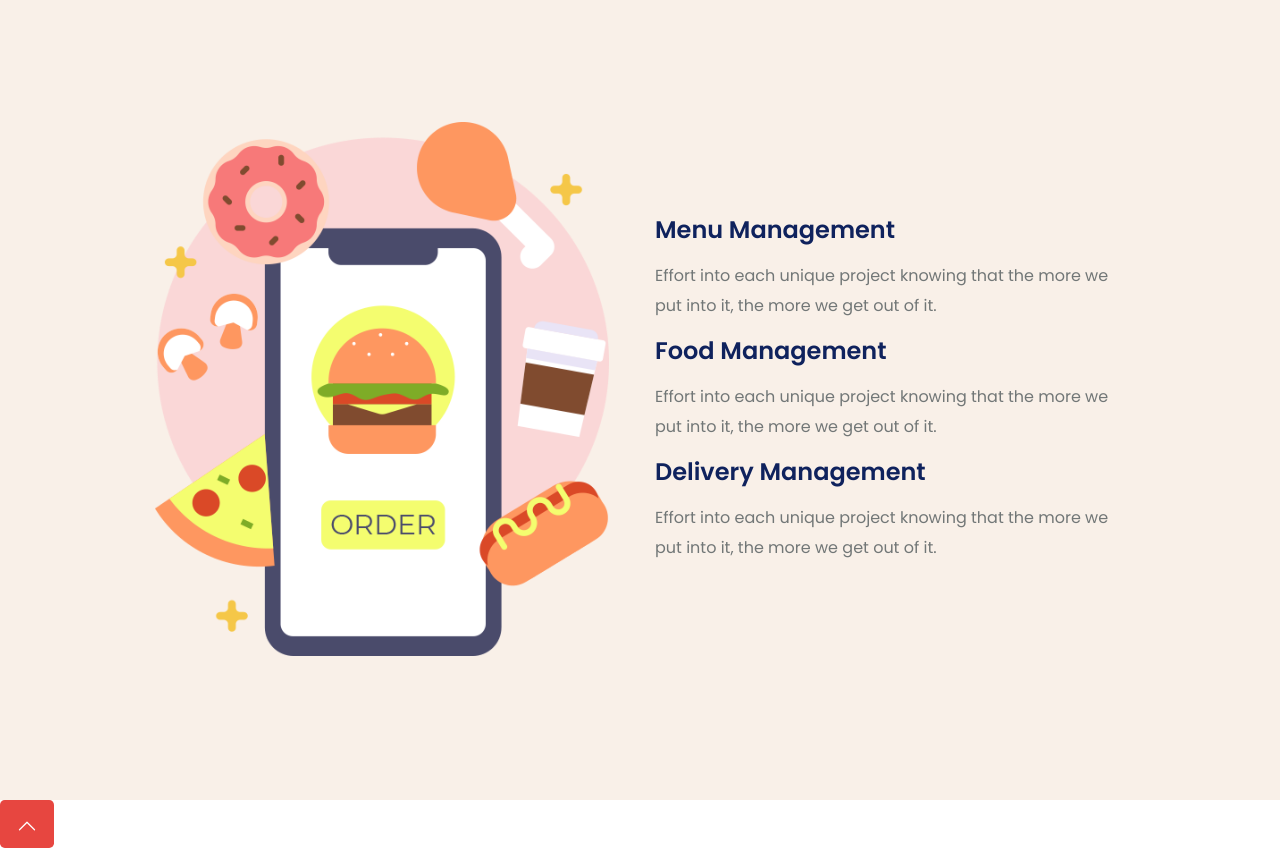
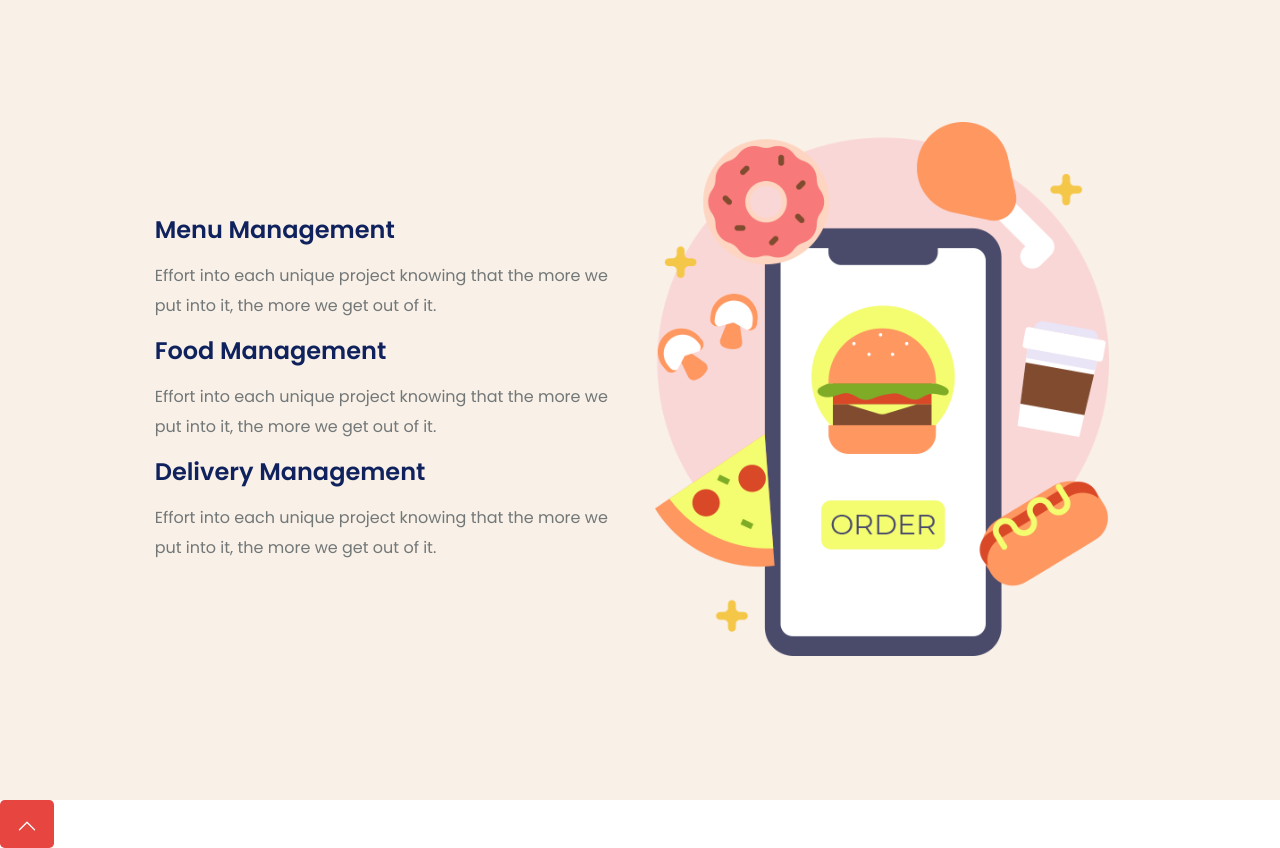
Before and after one commit to mreskini/FoodApp, a React (Create React App) app: page / in a window 1280 px wide. Shown: the part 3320-4168 px from the top of the page. Built offline with nearby package versions, Linux system fonts and the light colour scheme.

Commit message:
changed the order image position

```diff
--- a/src/components/order-section.jsx
+++ b/src/components/order-section.jsx
@@ -4,13 +4,6 @@ const Order = () => {
     return (
         <div className="py-5 my-5">
             <div className="row py-5">
-                <div className="col-lg-6">
-                    <img
-                        src={orderImage}
-                        className="img-fluid pr-3"
-                        alt="Delivery Boy"
-                    />
-                </div>
                 <div className="col-lg-6 my-auto">
                     <h4 className="theme-title-color font-weight-600 my-3">
                         Menu Management
@@ -34,6 +27,13 @@ const Order = () => {
                         put into it, the more we get out of it.
                     </p>
                 </div>
+                <div className="col-lg-6">
+                    <img
+                        src={orderImage}
+                        className="img-fluid pr-3"
+                        alt="Delivery Boy"
+                    />
+                </div>
             </div>
         </div>
     )
```
